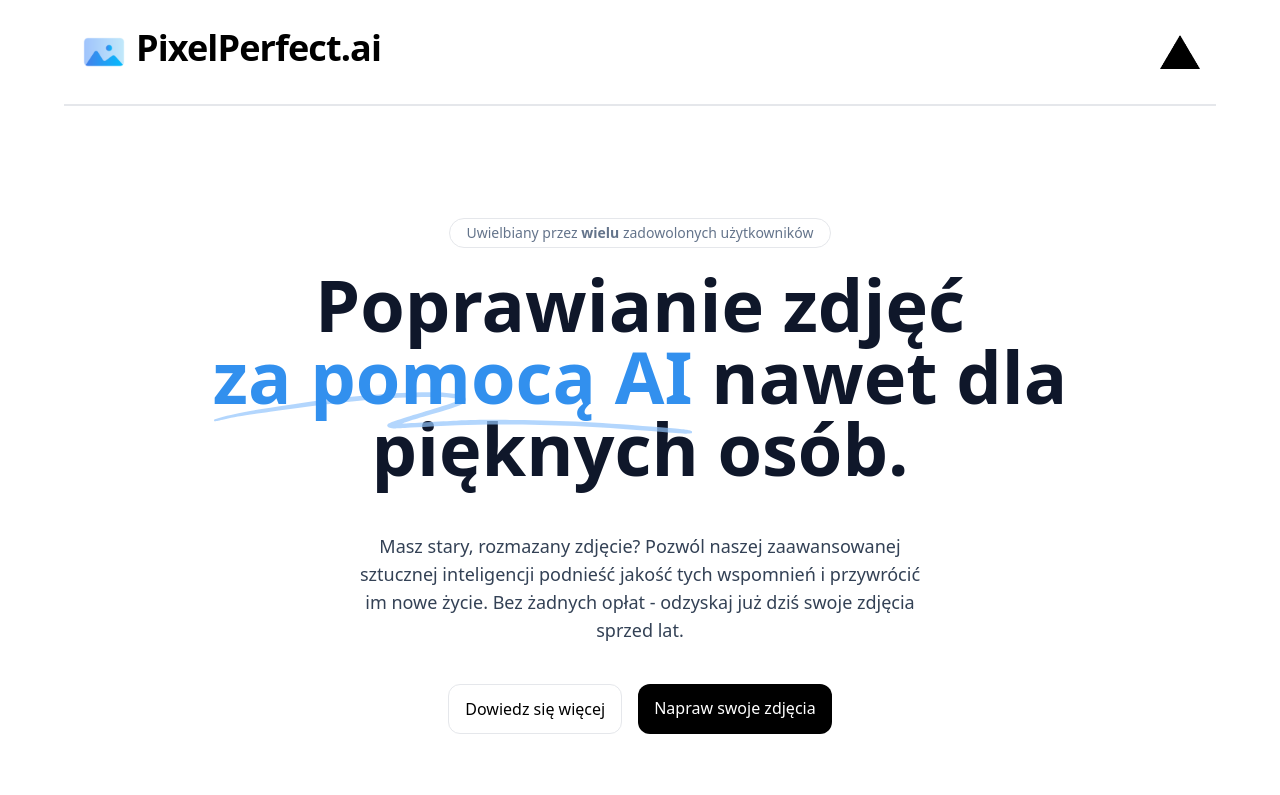
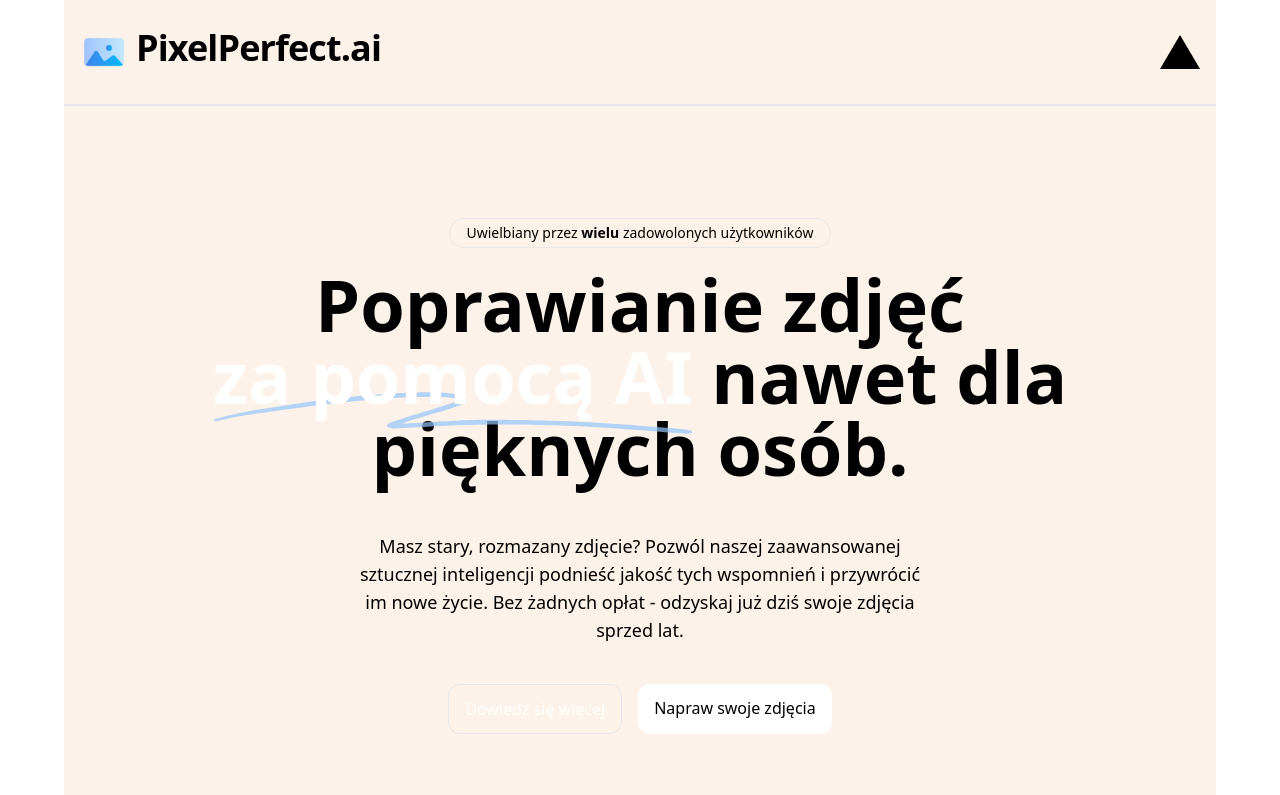
Before and after one commit to jsbednarski/p7, a Next.js app: page / in a window 1280 px wide. Shown: the top 795 px of the page. Built offline with nearby package versions, Linux system fonts and the light colour scheme.

Commit message:
Update index.tsx

```diff
--- a/pages/index.tsx
+++ b/pages/index.tsx
@@ -9,7 +9,7 @@ import { Testimonials } from "../components/Testimonials";
 
 const Home: NextPage = () => {
   return (
-    <div className="flex max-w-6xl mx-auto flex-col items-center justify-center py-2 min-h-screen">
+    <div className="flex max-w-6xl mx-auto flex-col items-center justify-center py-2 min-h-screen" style={{ backgroundColor: "#FDF2E9" }}>
       <Head>
         <title>Fotomagia</title>
       </Head>
@@ -19,13 +19,13 @@ const Home: NextPage = () => {
           href=""
           target="_blank"
           rel="noreferrer"
-          className="border rounded-2xl py-1 px-4 text-slate-500 text-sm mb-5 hover:scale-105 transition duration-300 ease-in-out"
+          className="border rounded-2xl py-1 px-4 text-goldenrod-500 text-sm mb-5 hover:scale-105 transition duration-300 ease-in-out"
         >
           Uwielbiany przez <span className="font-semibold">wielu</span> zadowolonych użytkowników
         </a>
-        <h1 className="mx-auto max-w-4xl font-display text-5xl font-bold tracking-normal text-slate-900 sm:text-7xl">
+        <h1 className="mx-auto max-w-4xl font-display text-5xl font-bold tracking-normal text-black sm:text-7xl">
           Poprawianie zdjęć{" "}
-          <span className="relative whitespace-nowrap text-[#3290EE]">
+          <span className="relative whitespace-nowrap text-white">
             <SquigglyLines />
             <span className="relative">za pomocą AI</span>
           </span>{" "}
@@ -33,7 +33,7 @@ const Home: NextPage = () => {
         </h1>
 
         {/* Comment: Main description */}
-        <p className="mx-auto mt-12 max-w-xl text-lg text-slate-700 leading-7">
+        <p className="mx-auto mt-12 max-w-xl text-lg text-black leading-7">
           Masz stary, rozmazany zdjęcie? Pozwól naszej zaawansowanej sztucznej inteligencji podnieść jakość tych wspomnień i przywrócić im nowe życie.
           Bez żadnych opłat - odzyskaj już dziś swoje zdjęcia sprzed lat.
         </p>
@@ -41,7 +41,7 @@ const Home: NextPage = () => {
         <div className="flex justify-center space-x-4">
           {/* Comment: Learn more button */}
           <a
-            className="bg-white rounded-xl text-black font-medium px-4 py-3 sm:mt-10 mt-8 hover:bg-gray-100 border"
+            className="bg-goldenrod-500 rounded-xl text-white font-medium px-4 py-3 sm:mt-10 mt-8 hover:bg-goldenrod-600 border"
             href="bednarski.ch"
             target="_blank"
             rel="noreferrer"
@@ -51,7 +51,7 @@ const Home: NextPage = () => {
 
           {/* Comment: Restore photos button */}
           <Link
-            className="bg-black rounded-xl text-white font-medium px-4 py-3 sm:mt-10 mt-8 hover:bg-black/80"
+            className="bg-white rounded-xl text-goldenrod-500 font-medium px-4 py-3 sm:mt-10 mt-8 hover:bg-white/80"
             href="/restore"
           >
             Napraw swoje zdjęcia
@@ -63,7 +63,7 @@ const Home: NextPage = () => {
             <div className="flex sm:space-x-2 sm:flex-row flex-col">
               <div>
                 {/* Comment: Original photo */}
-                <h2 className="mb-1 font-medium text-lg">Oryginalne zdjęcie</h2>
+                <h2 className="mb-1 font-medium text-lg text-goldenrod-500">Oryginalne zdjęcie</h2>
                 <Image
                   alt="Oryginalne zdjęcie mojego brata"
                   src="/michael.jpg"
@@ -74,7 +74,7 @@ const Home: NextPage = () => {
               </div>
               <div className="sm:mt-0 mt-8">
                 {/* Comment: Fixed photo */}
-                <h2 className="mb-1 font-medium text-lg">Naprawione zdjęcie</h2>
+                <h2 className="mb-1 font-medium text-lg text-goldenrod-500">Naprawione zdjęcie</h2>
                 <Image
                   alt="Naprawione zdjęcie mojego brata"
                   width={400}
```
